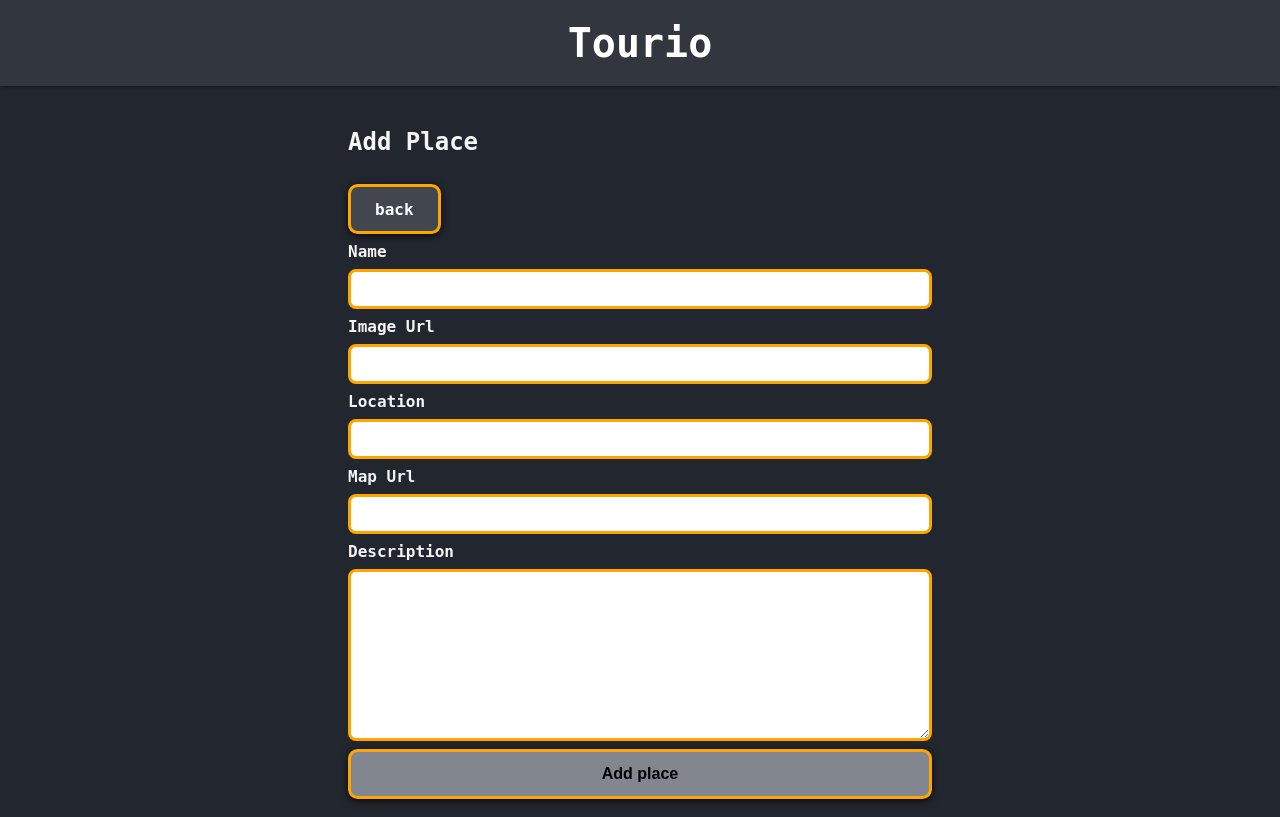
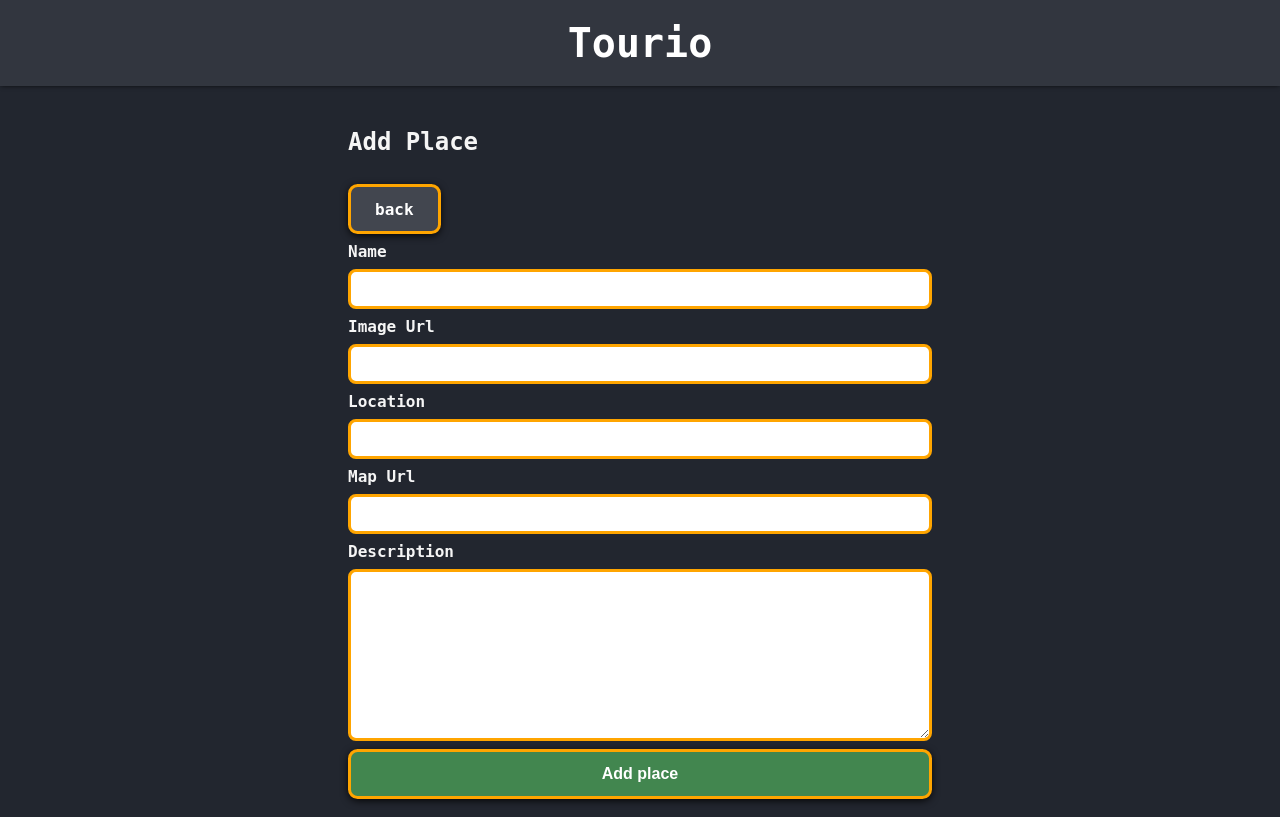
Before and after one commit to marte1337/tourio-app, a Next.js app: page /create in a window 1280 px wide. Built offline with nearby package versions, Linux system fonts and the light colour scheme.

Commit message:
add styles

```diff
--- a/components/StyledButton.js
+++ b/components/StyledButton.js
@@ -1,10 +1,10 @@
 import styled, { css } from "styled-components";
 
 export const StyledButton = styled.button`
-  background-color: #82868f;
+  background-color: #42864f;
   padding: 0.8rem;
   border-radius: 0.6rem;
-  color: black;
+  color: white;
   text-decoration: none;
   font-weight: bold;
   border: 3px solid orange;
```
